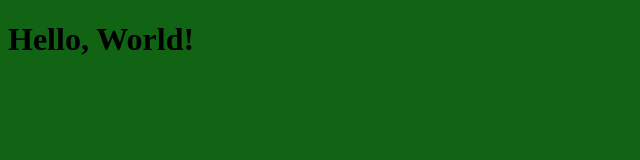
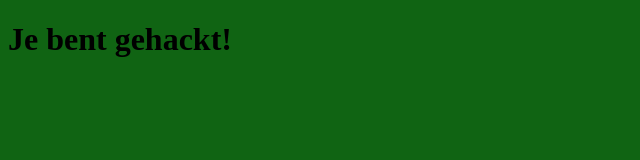
Before and after one commit to FinnvdWesten/M2-Les2-Skill, a plain HTML site: page index.html in a window 1280 px wide. Shown: the whole page, without its empty margins (0-640 px from the left). Drawn offline with Linux system fonts and the light colour scheme.

Commit message:
hacker commit

```diff
--- a/index.html
+++ b/index.html
@@ -7,7 +7,7 @@
     <link rel="stylesheet" href="style.css">
 </head>
 <body>
-    <h1>Hello, World!</h1>
+    <h1>Je bent gehackt!</h1>
     <script src="script.js"></script>
 </body>
 </html>
```
